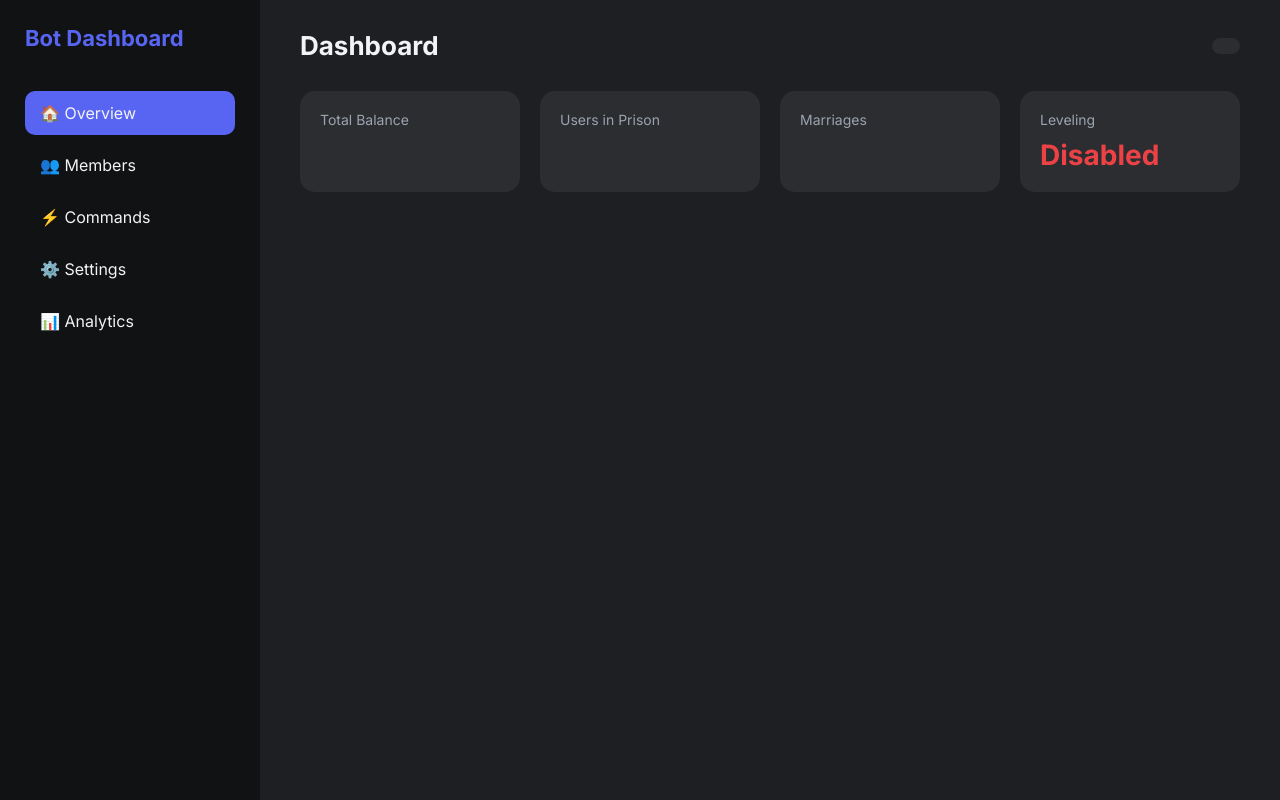
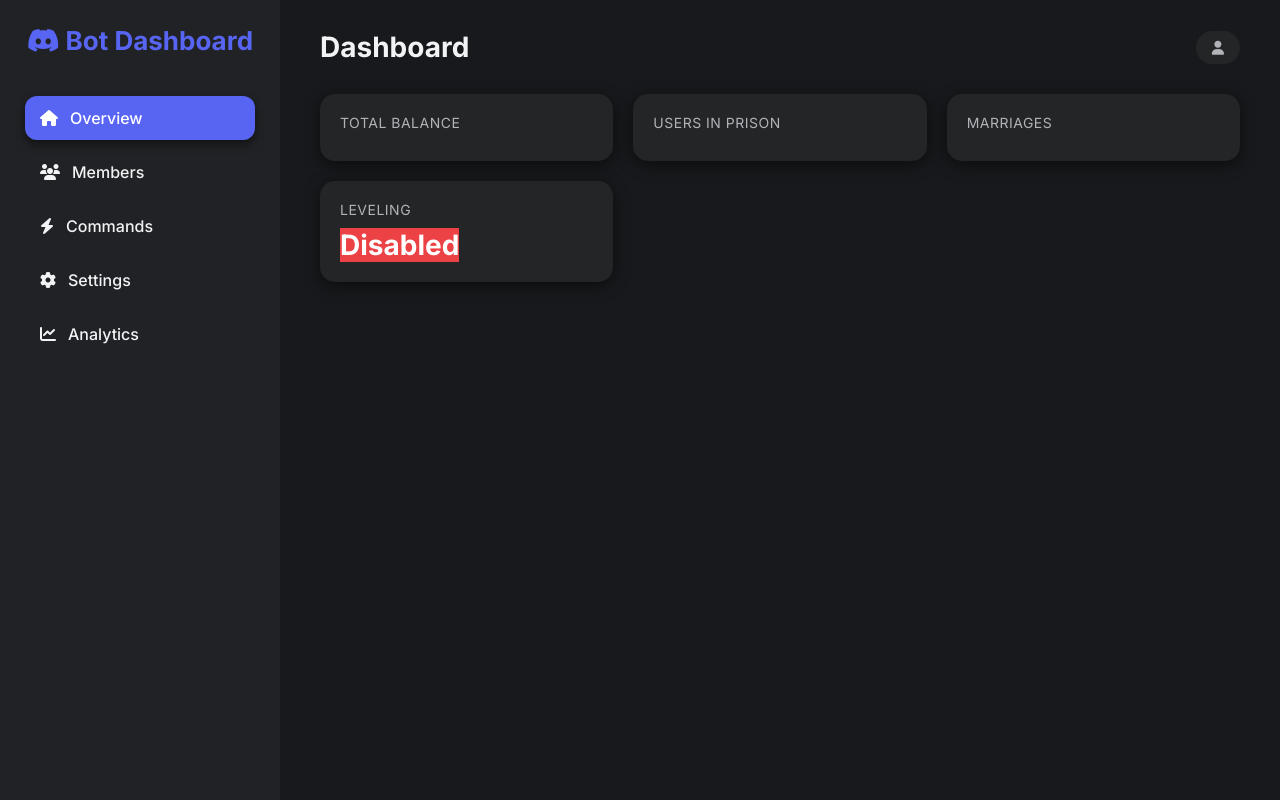
Before and after one commit to Avost-off/lounge-senpai-2, a Flask app: template templates/dashboard.html in a window 1280 px wide. Run offline with Flask 3, Linux system fonts and the light colour scheme; the template is opened without the code that fills it, so the values that code supplies are empty; parts of the project's set-up code (start-up, migrations or seed data) failed here and were passed over.

Commit message:
Update dashboard.html

```diff
--- a/templates/dashboard.html
+++ b/templates/dashboard.html
@@ -4,18 +4,21 @@
 <meta charset="UTF-8">
 <title>Dashboard</title>
 <link href="https://fonts.googleapis.com/css2?family=Inter:wght@400;500;600;700&display=swap" rel="stylesheet">
+<link rel="stylesheet" href="https://cdnjs.cloudflare.com/ajax/libs/font-awesome/6.4.0/css/all.min.css">
 
 <style>
 :root{
-    --bg:#1e1f22;
-    --sidebar:#111214;
-    --card:#2b2d31;
+    --bg:#18191c;
+    --sidebar:#202225;
+    --card:#242526;
     --hover:#3a3d42;
     --accent:#5865F2;
     --green:#3ba55d;
     --red:#ed4245;
+    --yellow:#f1c40f;
     --text:#f2f3f5;
-    --muted:#9ca3af;
+    --muted:#b0b3b8;
+    --shadow:rgba(0,0,0,0.5);
 }
 
 *{box-sizing:border-box;margin:0;padding:0;font-family:'Inter',sans-serif;}
@@ -23,76 +26,86 @@
 
 /* SIDEBAR */
 .sidebar{
-    width:260px;
+    width:280px;
     background:var(--sidebar);
     padding:25px;
     display:flex;
     flex-direction:column;
+    transition:0.3s;
 }
-.logo{font-size:22px;font-weight:700;margin-bottom:40px;color:var(--accent);}
+.logo{font-size:26px;font-weight:700;margin-bottom:40px;color:var(--accent);text-align:center;}
 .nav-item{
     padding:12px 15px;
-    border-radius:10px;
-    margin-bottom:8px;
+    border-radius:12px;
+    margin-bottom:10px;
     cursor:pointer;
     display:flex;
     align-items:center;
-    gap:10px;
+    gap:12px;
     transition:0.2s;
+    color:var(--text);
+    font-weight:500;
 }
 .nav-item:hover{background:var(--hover);}
-.nav-item.active{background:var(--accent);}
+.nav-item.active{background:var(--accent);color:white;box-shadow:0 4px 10px var(--shadow);}
 
 /* MAIN */
 .main{flex:1;padding:30px 40px;overflow:auto;}
 
 /* HEADER */
 .header{display:flex;justify-content:space-between;align-items:center;margin-bottom:30px;}
-.header h1{font-size:26px;font-weight:700;}
-.user-badge{background:var(--card);padding:8px 14px;border-radius:20px;font-size:14px;color:var(--muted);}
+.header h1{font-size:28px;font-weight:700;}
+.user-badge{background:var(--card);padding:8px 16px;border-radius:25px;font-size:14px;color:var(--muted);font-weight:500;}
 
-/* STATS */
+/* STATS CARDS */
 .stats{display:grid;grid-template-columns:repeat(auto-fit,minmax(220px,1fr));gap:20px;margin-bottom:30px;}
-.card{background:var(--card);padding:20px;border-radius:15px;transition:0.2s;}
-.card:hover{transform:translateY(-4px);box-shadow:0 10px 25px rgba(0,0,0,0.4);}
-.card-title{font-size:14px;color:var(--muted);margin-bottom:10px;}
+.card{background:var(--card);padding:20px;border-radius:15px;transition:0.3s;box-shadow:0 4px 15px var(--shadow);}
+.card:hover{transform:translateY(-5px);box-shadow:0 12px 25px var(--shadow);}
+.card-title{font-size:14px;color:var(--muted);margin-bottom:10px;text-transform:uppercase;letter-spacing:0.5px;}
 .card-value{font-size:28px;font-weight:700;}
 
-/* TABLE */
-.table-container{background:var(--card);border-radius:15px;padding:20px;}
+/* TABLES */
+.table-container{background:var(--card);border-radius:15px;padding:20px;box-shadow:0 4px 12px var(--shadow);}
 table{width:100%;border-collapse:collapse;}
 th{text-align:left;font-size:13px;color:var(--muted);padding-bottom:15px;}
 td{padding:15px 0;border-top:1px solid #3f4147;font-size:14px;}
-tr:hover{background:var(--hover);}
-.badge{padding:5px 10px;border-radius:20px;font-size:12px;}
-.badge-level{background:var(--accent);}
-.badge-money{background:var(--green);}
-.action-btn{background:var(--accent);border:none;padding:6px 12px;border-radius:8px;cursor:pointer;color:white;transition:0.2s;}
+tr:hover{background:var(--hover);transition:0.2s;}
+.badge{padding:5px 10px;border-radius:20px;font-size:12px;font-weight:600;}
+.badge-level{background:var(--accent);color:white;}
+.badge-money{background:var(--green);color:white;}
+.badge-enabled{background:var(--green);color:white;}
+.badge-disabled{background:var(--red);color:white;}
+.badge-category{padding:4px 8px;border-radius:8px;background:var(--yellow);color:black;font-size:12px;}
+
+/* ACTION BUTTONS */
+.action-btn{background:var(--accent);border:none;padding:6px 12px;border-radius:8px;cursor:pointer;color:white;transition:0.2s;font-weight:500;}
 .action-btn:hover{background:#4752c4;}
 
 /* SEARCH */
 .search{margin-bottom:15px;}
-.search input{width:100%;padding:10px 15px;border-radius:10px;border:none;background:#202225;color:white;outline:none;}
+.search input{width:100%;padding:10px 15px;border-radius:12px;border:none;background:#2c2f33;color:white;outline:none;transition:0.2s;}
+.search input:focus{background:#3a3d42;}
 
+/* SECTIONS */
 section{display:none;}
 section.active{display:block;}
 </style>
 </head>
+
 <body>
-
 <div class="sidebar">
-    <div class="logo">Bot Dashboard</div>
-    <div class="nav-item active" onclick="showSection('overview')">🏠 Overview</div>
-    <div class="nav-item" onclick="showSection('members')">👥 Members</div>
-    <div class="nav-item" onclick="showSection('commands')">⚡ Commands</div>
-    <div class="nav-item" onclick="showSection('settings')">⚙️ Settings</div>
-    <div class="nav-item" onclick="showSection('stats')">📊 Analytics</div>
+    <div class="logo"><i class="fa-brands fa-discord"></i> Bot Dashboard</div>
+    <div class="nav-item active" onclick="showSection('overview')"><i class="fa-solid fa-house"></i> Overview</div>
+    <div class="nav-item" onclick="showSection('members')"><i class="fa-solid fa-users"></i> Members</div>
+    <div class="nav-item" onclick="showSection('commands')"><i class="fa-solid fa-bolt"></i> Commands</div>
+    <div class="nav-item" onclick="showSection('settings')"><i class="fa-solid fa-gear"></i> Settings</div>
+    <div class="nav-item" onclick="showSection('stats')"><i class="fa-solid fa-chart-line"></i> Analytics</div>
 </div>
 
 <div class="main">
 <div class="header">
     <h1>Dashboard</h1>
-    <div class="user-badge">{{ user.username }}</div>
+    <div class="user-badge"><i class="fa-solid fa-user"></i> {{ user.username }}</div>
 </div>
 
 <!-- OVERVIEW -->
@@ -114,9 +127,9 @@
         <div class="card-title">Leveling</div>
         <div class="card-value">
             {% if leveling.enabled %}
-                <span style="color:var(--green)">Enabled</span>
+                <span class="badge-enabled">Enabled</span>
             {% else %}
-                <span style="color:var(--red)">Disabled</span>
+                <span class="badge-disabled">Disabled</span>
             {% endif %}
         </div>
     </div>
@@ -146,8 +159,8 @@
         <td>{{ u.username }}</td>
         <td>{{ u.guild_id }}</td>
         <td>{{ u.xp }}</td>
-        <td><span class="badge badge-level">{{ u.level }}</span></td>
-        <td><span class="badge badge-money">{{ u.balance }}</span></td>
+        <td><span class="badge-level">{{ u.level }}</span></td>
+        <td><span class="badge-money">{{ u.balance }}</span></td>
         <td>
             <form action="{{ url_for('update_balance') }}" method="POST">
                 <input type="hidden" name="user_id" value="{{ u.user_id }}">
@@ -181,7 +194,7 @@
     {% for cmd in commands %}
     <tr>
         <td>{{ cmd.name }}</td>
-        <td>{{ cmd.category }}</td>
+        <td><span class="badge-category">{{ cmd.category }}</span></td>
         <td>{{ cmd.description }}</td>
         <td>{% if cmd.enabled %}✅{% else %}❌{% endif %}</td>
     </tr>
@@ -191,9 +204,7 @@
 </div>
 </section>
 
-<!-- SETTINGS -->
 <section id="settings"><h2>Settings Panel</h2></section>
-<!-- STATS -->
 <section id="stats"><h2>Advanced Analytics</h2></section>
 
 </div>
```
